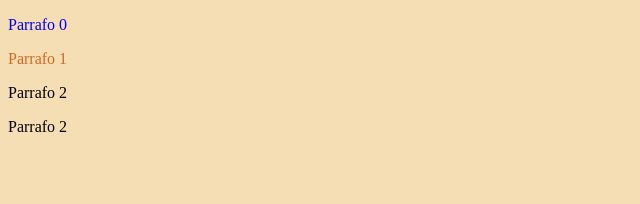
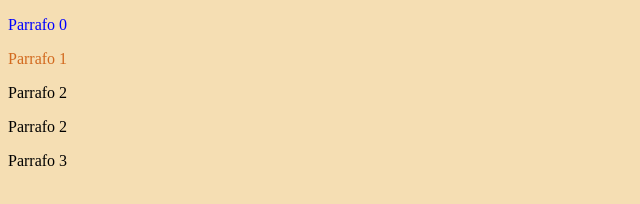
Before and after one commit to JuanMSo10/CodoACo, a plain HTML site: page CSS/PracticaCSS/index.html in a window 1280 px wide. Shown: the full height of the page, 0-640 px from the left. Drawn offline with Linux system fonts and the light colour scheme.

Commit message:
Modificacion de prueba

```diff
--- a/CSS/PracticaCSS/index.html
+++ b/CSS/PracticaCSS/index.html
@@ -20,5 +20,6 @@
     <p id="Parf2"> Parrafo 1</p>
     <p class="parrafo1"> Parrafo 2</p>
     <p class="parrafo1"> Parrafo 2</p>
+    <p class="parrafo1"> Parrafo 3</p>
 </body>
 </html>
```
